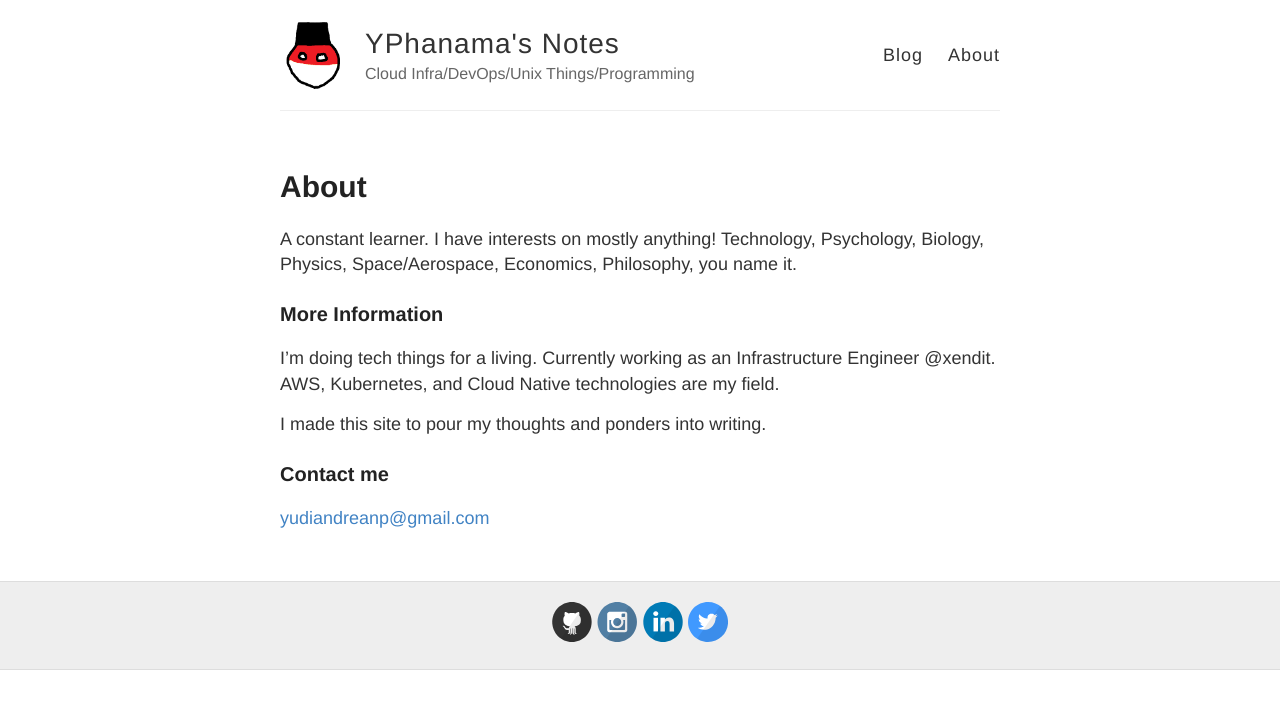
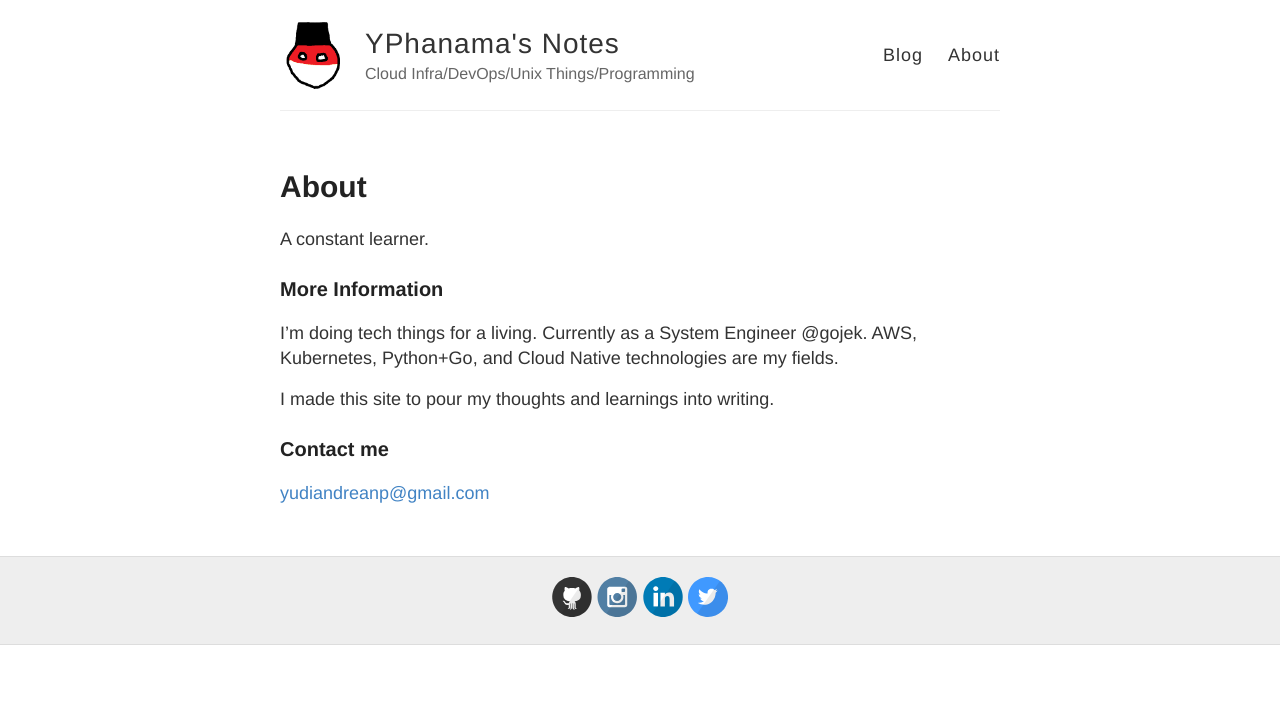
Before and after one commit to phanama/phanama.github.io, a Jekyll site: the page built from about.md, in a window 1280 px wide. Shown: the top 709 px of the page. Built offline with Jekyll 4.4.1, drawn with Linux system fonts in a browser that asks for light colours.

Commit message:
[18-Feb-2020] Update about
Signed-off-by: Yudi A Phanama <yudiandreanp@gmail.com>

```diff
--- a/about.md
+++ b/about.md
@@ -5,15 +5,13 @@ permalink: /about/
 ---
 
 A constant learner.
-I have interests on mostly anything!
-Technology, Psychology, Biology, Physics, Space/Aerospace, Economics, Philosophy, you name it.
 
 ### More Information
 
-I’m doing tech things for a living. Currently working as an Infrastructure Engineer @xendit.
-AWS, Kubernetes, and Cloud Native technologies are my field.
+I’m doing tech things for a living. Currently as a System Engineer @gojek.
+AWS, Kubernetes, Python+Go, and Cloud Native technologies are my fields.
 
-I made this site to pour my thoughts and ponders into writing.
+I made this site to pour my thoughts and learnings into writing.
 
 ### Contact me
 
```
